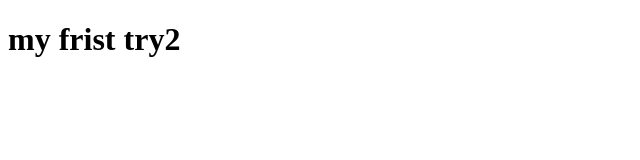
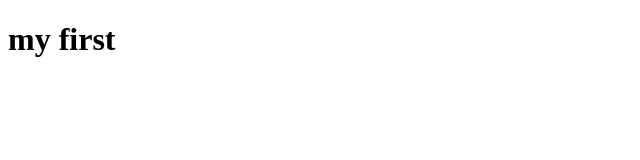
Before and after one commit to medyo19/gittt, a plain HTML site: page index.html in a window 1280 px wide. Shown: the whole page, without its empty margins (0-640 px from the left). Drawn offline with Linux system fonts and the light colour scheme.

Commit message:
"version2"

```diff
--- a/index.html
+++ b/index.html
@@ -6,6 +6,6 @@
     <title>Document</title>
 </head>
 <body>
-    <h1>my frist try2</h1>
+    <h1>my first </h1>
 </body>
 </html>
```
